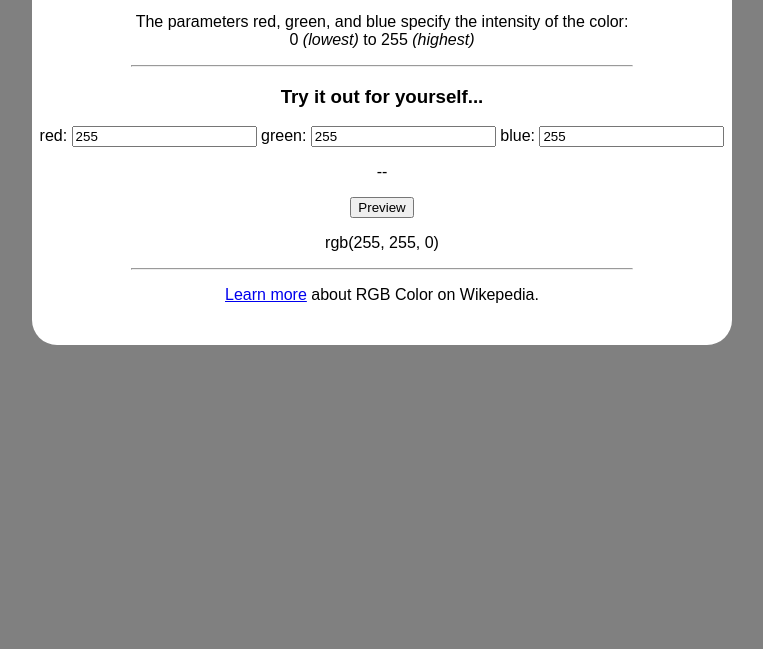
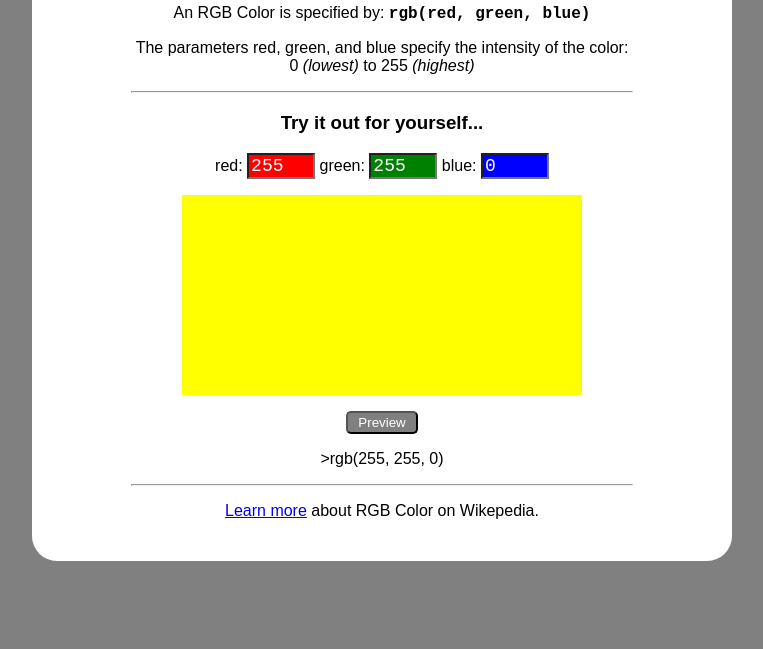
Before and after one commit to wchizewski/RGB-Colors, a plain HTML site: page index.html in a window 1280 px wide. Shown: the part 151-800 px from the top of the page, without its empty margins (258-1021 px from the left). Drawn offline with Linux system fonts and the light colour scheme.

Commit message:
Add files via upload

```diff
--- a/index.html
+++ b/index.html
@@ -8,7 +8,7 @@
 
 <body>
     <h1>RGB Colors</h1>
-    <p>An RGB Color is specified by: <span>rgb(red, green, blue)</span></p>
+    <p>An RGB Color is specified by: <span class="rgb-code">rgb(red, green, blue)</span></p>
     <p>
         The parameters red, green, and blue specify the intensity of the color:<br>0 <em>(lowest)</em> to 255
         <em>(highest)</em>
@@ -19,15 +19,15 @@
     <h3>Try it out for yourself...</h3>
 
     <p>
-        red: <input type="number" value="255">
-        green: <input type="number" value="255">
-        blue: <input type="number" value="255">
+        red: <input id="redIn" type="number" value="255">
+        green: <input id="greenIn" type="number" value="255">
+        blue: <input id="blueIn" type="number" value="0">
     </p>
 
-    <p>--</p>
+    <p id="display"></p>
 
     <p><button>Preview</button></p>
-    <p>rgb(255, 255, 0)</p>
+    <p class="rgb-code"></p>>rgb(255, 255, 0)</p>
 
     <hr>
 
--- a/styles.css
+++ b/styles.css
@@ -15,3 +15,48 @@ body {
 hr {
     width: 500px;
 }
+
+h1 {
+    font-family: Verdana, Geneva, Tahoma, sans-serif;
+    font-size: 42px;
+    letter-spacing: 2px;
+}
+
+.rgb-code {
+    font-family: 'Courier New', Courier, monospace;
+    font-weight: bold;
+}
+
+input {
+    width: 60px;
+    font-family: 'Courier New', Courier, monospace;
+    font-size: 18px;
+    color: white
+}
+
+#redIn {
+    background: red;
+}
+
+#greenIn {
+    background: green;
+}
+
+#blueIn {
+    background: blue;
+}
+
+#display {
+    width: 400px;
+    height: 200px;
+    background: rgb(255, 255, 0);
+    margin: auto;
+}
+
+button {
+    background: grey;
+    color: white;
+    border-radius: 5px;
+    padding: 2px 10px;
+    cursor: pointer;
+}
```
